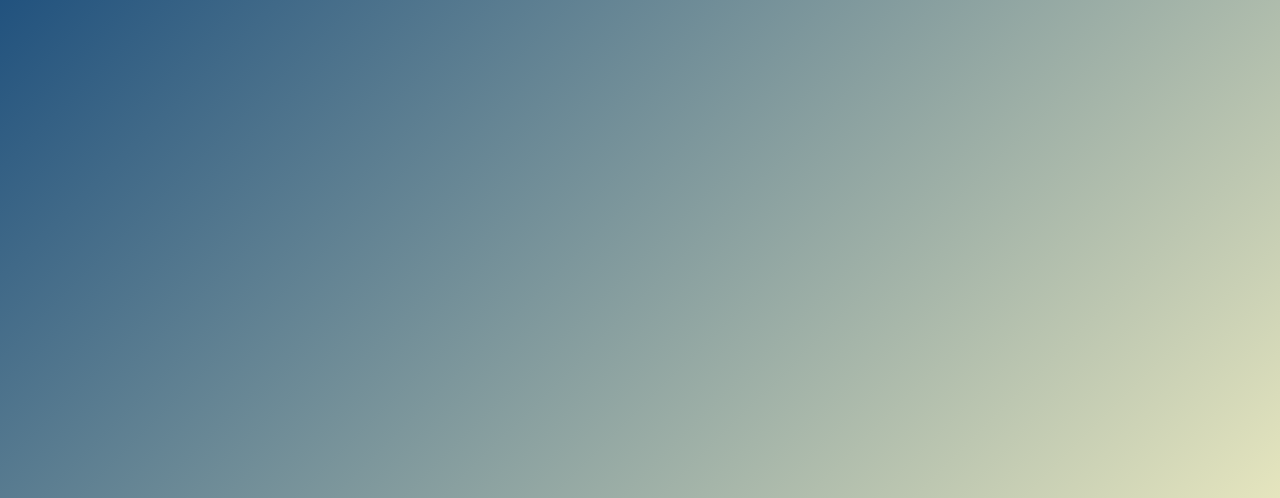
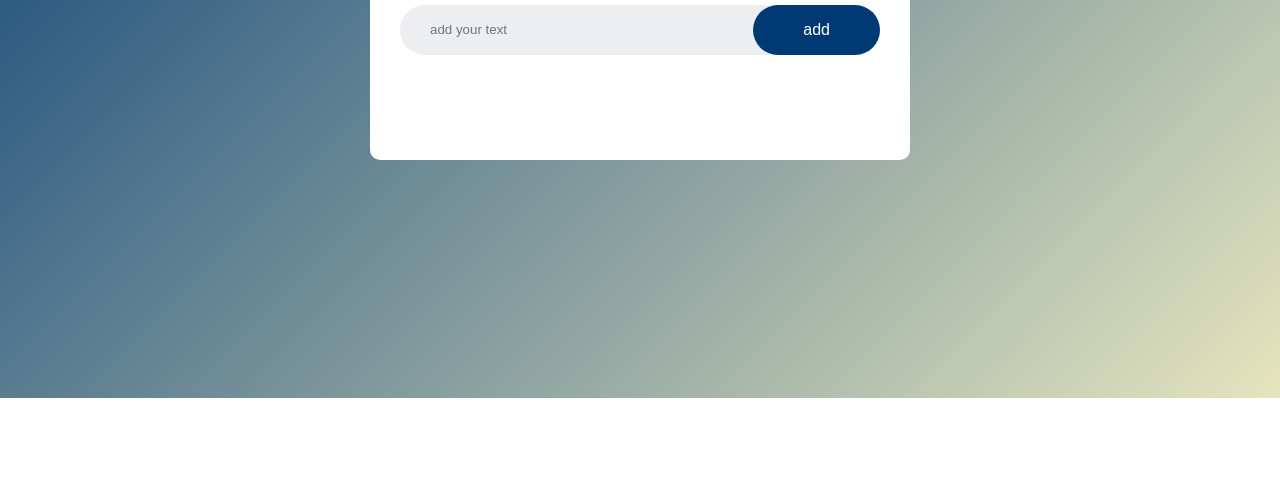
Before and after one commit to acsahl/ToDo, a plain HTML site: page index.html in a window 1280 px wide. Shown: the part 402-900 px from the top of the page. After the commit the page ends 800 px from the top, so only its background shows below. Drawn offline with Linux system fonts and the light colour scheme.

Commit message:
looks better

```diff
--- a/style.css
+++ b/style.css
@@ -6,6 +6,9 @@
   }
 
   .container {
+      display: flex;
+      align-items: center;
+      justify-content: center;
       width: 100%;
       min-height: 100vh;
       background: linear-gradient(135deg, #003973, #E5E5BE);
@@ -43,6 +46,10 @@ input {
       outline: none;
       background: transparent;
       padding: 10px;
+  }
+
+  input.placeholder {
+      font-size: 16px;
   }
 
   button {
```
Also changed, not shown: index.html (+1 -5 lines). Lines whose indentation alone changed are shown as unchanged.
